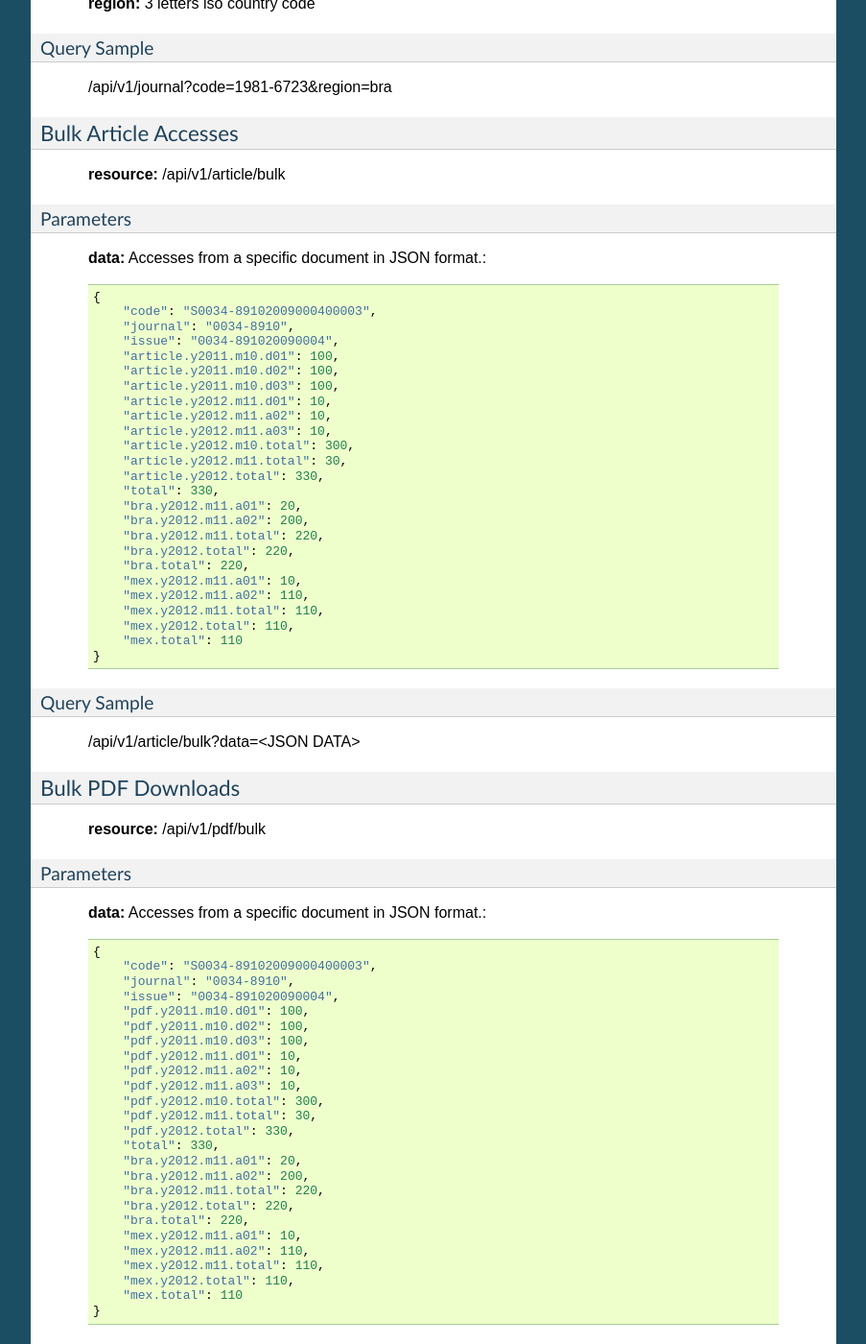
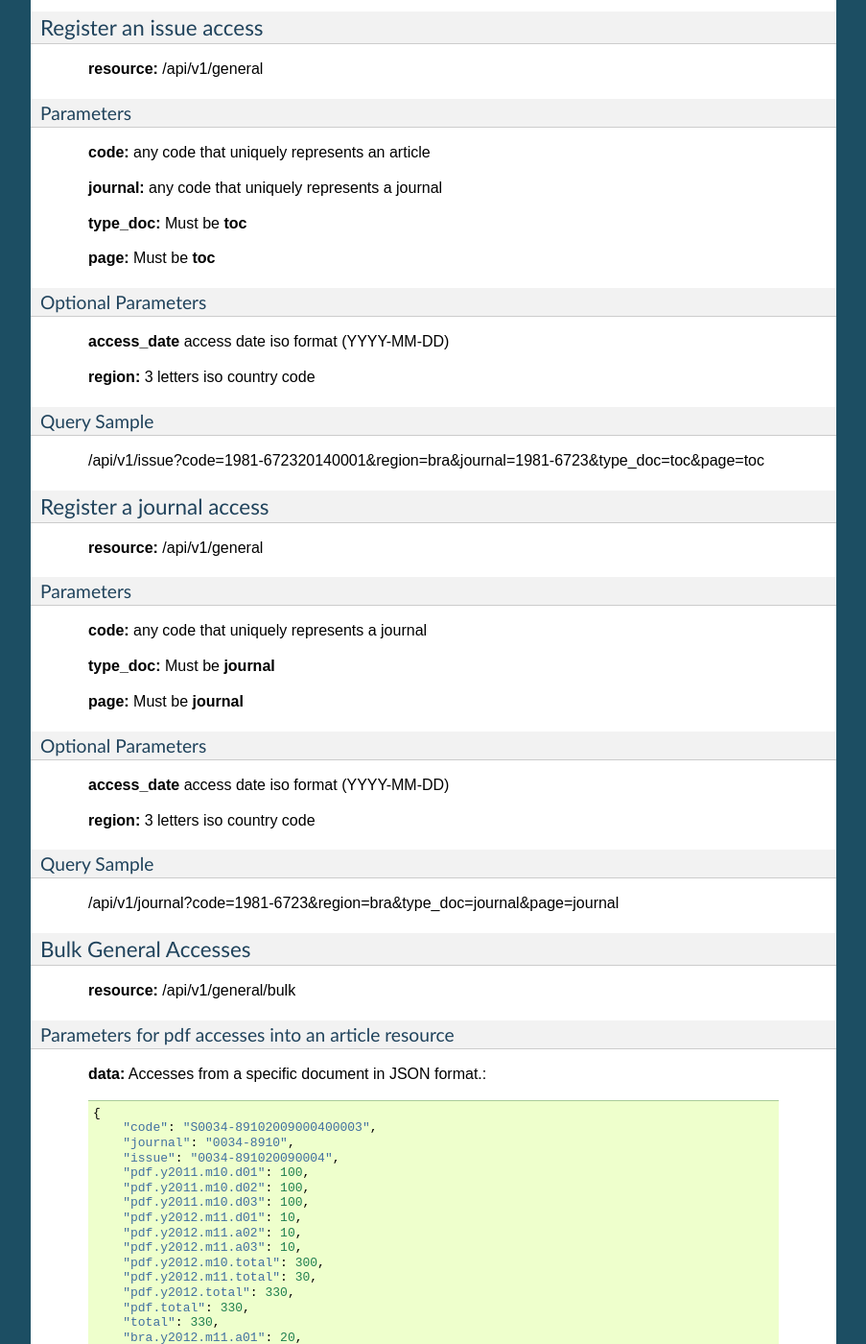
Before and after one commit to scieloorg/ratchet, a Sphinx documentation site: the page built from docs/api.rst, in a window 1280 px wide and 1400 px high, scrolled down 1903 px. Shown: the whole window at 96% size, without its empty margins (198-1101 px from the left). Built offline with Sphinx 7.4.7, drawn with Linux system fonts in a browser that asks for light colours; some of the changed text lies outside the part shown.

Commit message:
Mantendo apenas o endpoint general, os demais não são mais necessários.

```diff
--- a/docs/api.rst
+++ b/docs/api.rst
@@ -9,11 +9,11 @@
 
     The post http method will be used to register the access stats.
 
---------------------------
-Register an article access
---------------------------
+-------------------------------
+Register an article html access
+-------------------------------
 
-    **resource:** /api/v1/article
+    **resource:** /api/v1/general
 
 Mandatory Parameters
 --------------------
@@ -23,6 +23,11 @@
     **journal:** any code that uniquely represents a journal
 
     **issue:**  any code that uniquely represents an issue
+
+    **type_doc:** Must be **article**
+
+    **page:** Must be **fulltext**
+
 
 Optional Parameters
 -------------------
@@ -34,13 +39,13 @@
 Query Sample
 ------------
 
-    /api/v1/article?code=41469714ad84732ad79ffb7ccae00fc5&region=bra&journal=1981-6723&issue=a891dc829a40e104c112fd3b0f100e25
+    /api/v1/article?code=1981-67232014000100002&region=bra&journal=1981-6723&issue=1981-672320140001&type=article_doc&page=fulltext
 
----------------------
-Register a PDF access
----------------------
+------------------------------
+Register a PDF download access
+------------------------------
 
-    **resource:** /api/v1/pdf
+    **resource:** /api/v1/general
 
 Mandatory Parameters
 --------------------
@@ -50,6 +55,10 @@
     **journal:** any code that uniquely represents a journal
 
     **issue:**  any code that uniquely represents an issue
+
+    **type_doc:** Must be **article**
+
+    **page:** Must be **download**
 
 
 Optional Parameters
@@ -63,20 +72,27 @@
 Query Sample
 ------------
 
-    /api/v1/pdf?code=41469714ad84732ad79ffb7ccae00fc5&region=bra&journal=1981-6723&issue=a891dc829a40e104c112fd3b0f100e25&access_date=2012-08-09
+    /api/v1/article?code=1981-67232014000100002&region=bra&journal=1981-6723&issue=1981-672320140001&type_doc=article&page=download
 
-------------------------
-Register an issue access
-------------------------
+-------------------------------
+Register a Abstract html access
+-------------------------------
 
-    **resource:** /api/v1/issue
+    **resource:** /api/v1/general
 
-Parameters
-----------
+Mandatory Parameters
+--------------------
 
     **code:** any code that uniquely represents an article
 
     **journal:** any code that uniquely represents a journal
+
+    **issue:**  any code that uniquely represents an issue
+
+    **type_doc:** Must be **article**
+
+    **page:** Must be **abstract**
+
 
 Optional Parameters
 -------------------
@@ -89,18 +105,52 @@
 Query Sample
 ------------
 
-    /api/v1/issue?code=a891dc829a40e104c112fd3b0f100e25&region=bra&journal=1981-6723
+    /api/v1/article?code=1981-67232014000100002&region=bra&journal=1981-6723&issue=1981-672320140001&type_doc=article&page=abstract
+
+------------------------
+Register an issue access
+------------------------
+
+    **resource:** /api/v1/general
+
+Parameters
+----------
+
+    **code:** any code that uniquely represents an article
+
+    **journal:** any code that uniquely represents a journal
+
+    **type_doc:** Must be **toc**
+
+    **page:** Must be **toc**
+
+Optional Parameters
+-------------------
+
+    **access_date** access date iso format (YYYY-MM-DD)
+
+    **region:** 3 letters iso country code
+
+
+Query Sample
+------------
+
+    /api/v1/issue?code=1981-672320140001&region=bra&journal=1981-6723&type_doc=toc&page=toc
 
 -------------------------
 Register a journal access
 -------------------------
 
-    **resource:** /api/v1/journal
+    **resource:** /api/v1/general
 
 Parameters
 ----------
 
-    **code:** latindex Journal ID
+    **code:** any code that uniquely represents a journal
+
+    **type_doc:** Must be **journal**
+
+    **page:** Must be **journal**
 
 Optional Parameters
 -------------------
@@ -112,175 +162,7 @@
 Query Sample
 ------------
 
-    /api/v1/journal?code=1981-6723&region=bra
-
-
----------------------
-Bulk Article Accesses
----------------------
-
-    **resource:** /api/v1/article/bulk
-
-Parameters
-----------
-
-    **data:** Accesses from a specific document in JSON format.::
-
-        {
-            "code": "S0034-89102009000400003",
-            "journal": "0034-8910",
-            "issue": "0034-891020090004",
-            "article.y2011.m10.d01": 100,
-            "article.y2011.m10.d02": 100,
-            "article.y2011.m10.d03": 100,
-            "article.y2012.m11.d01": 10,
-            "article.y2012.m11.a02": 10,
-            "article.y2012.m11.a03": 10,
-            "article.y2012.m10.total": 300,
-            "article.y2012.m11.total": 30,
-            "article.y2012.total": 330,
-            "total": 330,
-            "bra.y2012.m11.a01": 20,
-            "bra.y2012.m11.a02": 200,
-            "bra.y2012.m11.total": 220,
-            "bra.y2012.total": 220,
-            "bra.total": 220,
-            "mex.y2012.m11.a01": 10,
-            "mex.y2012.m11.a02": 110,
-            "mex.y2012.m11.total": 110,
-            "mex.y2012.total": 110,
-            "mex.total": 110
-        }
-
-Query Sample
-------------
-
-    /api/v1/article/bulk?data=<JSON DATA>
-
-
-------------------
-Bulk PDF Downloads
-------------------
-
-    **resource:** /api/v1/pdf/bulk
-
-Parameters
-----------
-
-    **data:** Accesses from a specific document in JSON format.::
-
-        {
-            "code": "S0034-89102009000400003",
-            "journal": "0034-8910",
-            "issue": "0034-891020090004",
-            "pdf.y2011.m10.d01": 100,
-            "pdf.y2011.m10.d02": 100,
-            "pdf.y2011.m10.d03": 100,
-            "pdf.y2012.m11.d01": 10,
-            "pdf.y2012.m11.a02": 10,
-            "pdf.y2012.m11.a03": 10,
-            "pdf.y2012.m10.total": 300,
-            "pdf.y2012.m11.total": 30,
-            "pdf.y2012.total": 330,
-            "total": 330,
-            "bra.y2012.m11.a01": 20,
-            "bra.y2012.m11.a02": 200,
-            "bra.y2012.m11.total": 220,
-            "bra.y2012.total": 220,
-            "bra.total": 220,
-            "mex.y2012.m11.a01": 10,
-            "mex.y2012.m11.a02": 110,
-            "mex.y2012.m11.total": 110,
-            "mex.y2012.total": 110,
-            "mex.total": 110
-        }
-
-Query Sample
-------------
-
-    /api/v1/article/bulk?data=<JSON DATA>
-
--------------------
-Bulk Issue Accesses
--------------------
-
-    **resource:** /api/v1/issue/bulk
-
-Parameters
-----------
-
-    **data:** Accesses from a specific document in JSON format.::
-
-        {
-            "code": "S0034-891020090004",
-            "journal": "0034-8910",
-            "issue.y2011.m10.d01": 100,
-            "issue.y2011.m10.d02": 100,
-            "issue.y2011.m10.d03": 100,
-            "issue.y2012.m11.d01": 10,
-            "issue.y2012.m11.a02": 10,
-            "issue.y2012.m11.a03": 10,
-            "issue.y2012.m10.total": 300,
-            "issue.y2012.m11.total": 30,
-            "issue.y2012.total": 330,
-            "total": 330,
-            "bra.y2012.m11.a01": 20,
-            "bra.y2012.m11.a02": 200,
-            "bra.y2012.m11.total": 220,
-            "bra.y2012.total": 220,
-            "bra.total": 220,
-            "mex.y2012.m11.a01": 10,
-            "mex.y2012.m11.a02": 110,
-            "mex.y2012.m11.total": 110,
-            "mex.y2012.total": 110,
-            "mex.total": 110
-        }
-
-Query Sample
-------------
-
-    /api/v1/issue/bulk?data=<JSON DATA>
-
----------------------
-Bulk Journal Accesses
----------------------
-
-    **resource:** /api/v1/journal/bulk
-
-Parameters
-----------
-
-    **data:** Accesses from a specific document in JSON format.::
-
-        {
-            "code": "0034-8910",
-            "journal.y2011.m10.d01": 100,
-            "journal.y2011.m10.d02": 100,
-            "journal.y2011.m10.d03": 100,
-            "journal.y2012.m11.d01": 10,
-            "journal.y2012.m11.a02": 10,
-            "journal.y2012.m11.a03": 10,
-            "journal.y2012.m10.total": 300,
-            "journal.y2012.m11.total": 30,
-            "journal.y2012.total": 330,
-            "total": 330,
-            "bra.y2012.m11.a01": 20,
-            "bra.y2012.m11.a02": 200,
-            "bra.y2012.m11.total": 220,
-            "bra.y2012.total": 220,
-            "bra.total": 220,
-            "mex.y2012.m11.a01": 10,
-            "mex.y2012.m11.a02": 110,
-            "mex.y2012.m11.total": 110,
-            "mex.y2012.total": 110,
-            "mex.total": 110
-        }
-
-Query Sample
-------------
-
-    /api/v1/journal/bulk?data=<JSON DATA>
-
+    /api/v1/journal?code=1981-6723&region=bra&type_doc=journal&page=journal
 
 ---------------------
 Bulk General Accesses
@@ -473,136 +355,6 @@
             'http://127.0.0.1:8870/': 'offline'
         }
 
-
---------------------------------
-Retrieve acceses from an article
---------------------------------
-
-    **resource:** /api/v1/article
-
-Parameters
-----------
-
-    **code:** any code that uniquely represents an article
-
-Query Sample
-------------
-
-    /api/v1/article?code=41469714ad84732ad79ffb7ccae00fc5
-
-    Response sample::
-
-    {
-        "code": "1575-18132006000600004",
-        "type": "article",
-        "pdf": {
-            "y2011": {
-                "total": 2,
-                "m01": {
-                    "d15": 2,
-                    "total": 2
-                }
-            }
-        },
-        "journal": "1575-1813",
-        "total": 2,
-        "issue": "1575-181320060006"
-    }
-
--------------------------------
-Retrieve accesses from an issue
--------------------------------
-
-    **resource:** /api/v1/issue
-
-Parameters
-----------
-
-    **code:** any code that uniquely represents an issue
-
-Query Sample
-------------
-
-    /api/v1/issue?code=a891dc829a40e104c112fd3b0f100e25
-
-    Response sample::
-
-    {
-        "total": 17,
-        "type": "issue",
-        "journal": "0102-311X",
-        "code": "0102-311X19870004",
-        "issue": {
-            "y2011": {
-                "m04": {
-                    "d07": 1,
-                    "total": 1
-                },
-                "total": 17,
-                "m02": {
-                    "total": 3,
-                    "d23": 1,
-                    "d17": 1,
-                    "d13": 1
-                },
-                "m03": {
-                    "d14": 1,
-                    "d11": 1,
-                    "d12": 1,
-                    "d13": 1,
-                    "d21": 1,
-                    "total": 9,
-                    "d26": 4
-                },
-                "m01": {
-                    "d14": 1,
-                    "d15": 1,
-                    "total": 4,
-                    "d25": 1,
-                    "d31": 1
-                }
-            }
-        }
-    }
-
---------------------------------
-Retrieve accesses from a journal
---------------------------------
-
-    **resource:** /api/v1/journal
-
-Parameters
-----------
-
-    **code:** latindex Journal ID
-
-Query Sample
-------------
-
-    /api/v1/journal?code=1981-6723
-
-    Response sample::
-
-    {
-        "code": "1575-1813",
-        "y2011": {
-            "total": 78,
-            "m01": {
-                "d15": 78,
-                "total": 78
-            }
-        },
-        "sci_pdf": {
-            "y2011": {
-                "total": 78,
-                "m01": {
-                    "d15": 78,
-                    "total": 78
-                }
-            }
-        }
-    }
-
 ---------------------------------------------------------
 Retrieve accesses from any document using general request
 ---------------------------------------------------------
```
Also changed, not shown: 1 other file.
